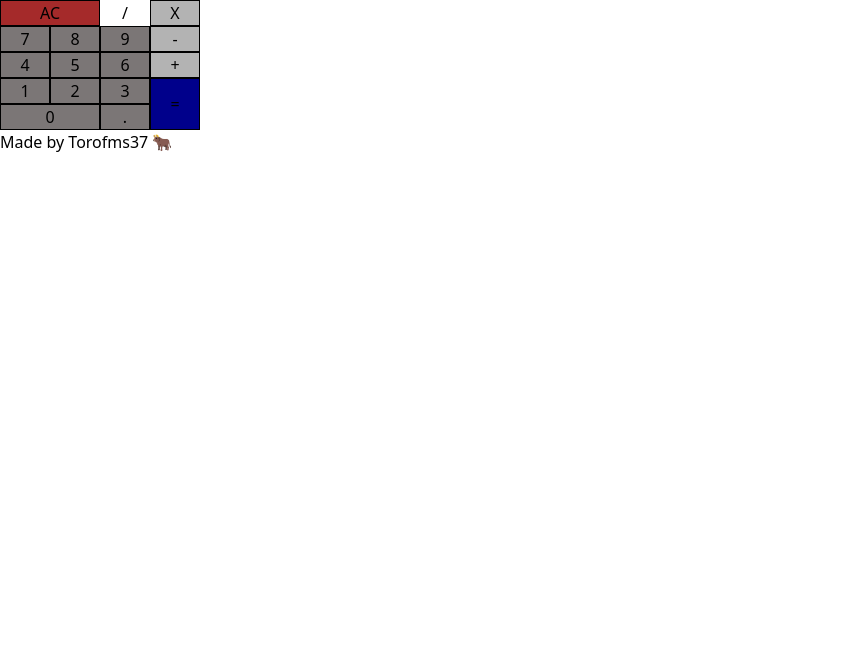
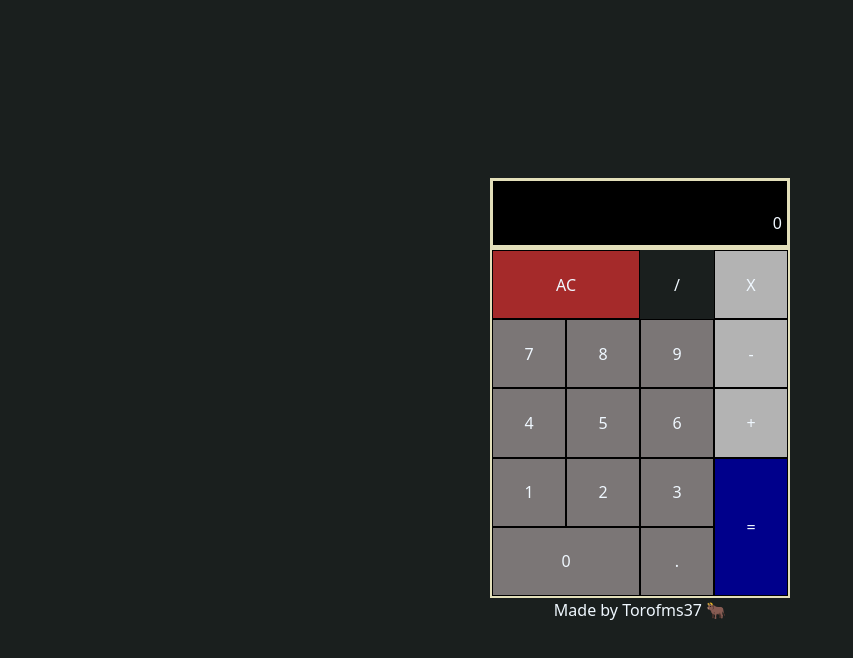
Before and after one commit to Torofms37/calculator, a plain HTML site: page index.html in a window 1280 px wide. Shown: the whole page, without its empty margins (0-853 px from the left). Drawn offline with nearby package versions, Linux system fonts and the light colour scheme.

Commit message:
terminé la calculadora

```diff
--- a/index.css
+++ b/index.css
@@ -1,3 +1,59 @@
+body {
+  background-color: #1a1f1e;
+  color: aliceblue;
+  width: 100vw;
+  height: 100vh;
+  display: flex;
+  justify-content: center;
+}
+
+.display {
+  background-color: black;
+  display: flex;
+  flex-direction: column;
+  justify-content: space-around;
+  text-align: end;
+  padding-right: 5px;
+  width: 100%;
+  height: 70px;
+  border: 3px solid #e3dfba;
+}
+
+#operation {
+  color: orange;
+}
+
+.controls {
+  display: grid;
+  width: 300px;
+  height: 350px;
+  grid-template-columns: 74px 74px 74px 74px;
+  border: 2px solid #e3dfba;
+  grid-template-rows: auto;
+  grid-template-areas:
+  "AC AC SLA POR"
+  "SEVEN EIGHT NINE REST"
+  "FOUR FIVE SIX PLUS"
+  "ONE TWO THREE EQUAL"
+  "CERO CERO DOT EQUAL"
+}
+
+button {
+  cursor: pointer;
+}
+
+button:active {
+  border: 1px solid #e3dfba;
+  transition: 0.1s;
+}
+
+.calculator {
+  display: flex;
+  flex-direction: column;
+  justify-content: center;
+  align-items: center;
+}
+
 .ac {
   grid-area: AC;
   background-color: brown;
@@ -95,15 +151,3 @@
   background-color: rgb(179, 179, 179);
   border: 1px solid black;
 }
-
-.controls {
-  display: grid;
-  grid-template-columns: 50px 50px 50px 50px;
-  grid-template-rows: auto;
-  grid-template-areas:
-  "AC AC SLA POR"
-  "SEVEN EIGHT NINE REST"
-  "FOUR FIVE SIX PLUS"
-  "ONE TWO THREE EQUAL"
-  "CERO CERO DOT EQUAL"
-}
--- a/index.html
+++ b/index.html
@@ -10,32 +10,30 @@
 <body>
   <div class="calculator">
     <div class="display">
-      <span></span>
-      <span></span>
+      <span id="operation"></span>
+      <span id="result">0</span>
     </div>
     <div class="controls">
-      <button class="ac">AC</button>
-      <button class="sla">/</button>
-      <button class="por">X</button>
-      <button class="seven">7</button>
-      <button class="eight">8</button>
-      <button class="nine">9</button>
-      <button class="four">4</button>
-      <button class="five">5</button>
-      <button class="six">6</button>
-      <button class="one">1</button>
-      <button class="two">2</button>
-      <button class="three">3</button>
-      <button class="cero">0</button>
-      <button class="dot">.</button>
-      <button class="equal">=</button>
-      <button class="plus">+</button>
-      <button class="rest">-</button>
+      <button id="ac" class="ac">AC</button>
+      <button id="sla" class="sla">/</button>
+      <button id="por" class="por">X</button>
+      <button id="seven" class="seven">7</button>
+      <button id="eight" class="eight">8</button>
+      <button id="nine" class="nine">9</button>
+      <button id="four" class="four">4</button>
+      <button id="five" class="five">5</button>
+      <button id="six" class="six">6</button>
+      <button id="one" class="one">1</button>
+      <button id="two" class="two">2</button>
+      <button id="three" class="three">3</button>
+      <button id="cero" class="cero">0</button>
+      <button id="dot" class="dot">.</button>
+      <button id="equal" class="equal">=</button>
+      <button id="plus" class="plus">+</button>
+      <button id="rest" class="rest">-</button>
     </div>
     <footer>
-      <p>Made by Torofms37 🐂
-
-      </p>
+      <p>Made by Torofms37 🐂</p>
     </footer>
   </div>
   <script src="./index.js"></script>
--- a/index.js
+++ b/index.js
@@ -0,0 +1,90 @@
+const result = document.getElementById("result");
+const operation = document.getElementById("operation");
+
+document.getElementById("ac").addEventListener("click", clearCalculator);
+document.getElementById("equal").addEventListener("click", calculate);
+
+document.getElementById("plus").addEventListener("click", () => pressOperation("+"));
+document.getElementById("rest").addEventListener("click", () => pressOperation("-"));
+document.getElementById("por").addEventListener("click", () => pressOperation("*"));
+document.getElementById("sla").addEventListener("click", () => pressOperation("/"));
+
+document.getElementById("one").addEventListener("click", () => pressNumber("1"));
+document.getElementById("two").addEventListener("click", () => pressNumber("2"));
+document.getElementById("three").addEventListener("click", () => pressNumber("3"));
+document.getElementById("four").addEventListener("click", () => pressNumber("4"));
+document.getElementById("five").addEventListener("click", () => pressNumber("5"));
+document.getElementById("six").addEventListener("click", () => pressNumber("6"));
+document.getElementById("seven").addEventListener("click", () => pressNumber("7"));
+document.getElementById("eight").addEventListener("click", () => pressNumber("8"));
+document.getElementById("nine").addEventListener("click", () => pressNumber("9"));
+document.getElementById("cero").addEventListener("click", () => pressNumber("0"));
+document.getElementById("dot").addEventListener("click", () => pressNumber("."));
+
+let currentInput = "";
+let previousInput = "";
+let selectedOperation = null;
+
+// Función para manejar la entrada de números
+function pressNumber(num) {
+    currentInput += num;
+    result.innerText = currentInput; // Muestra el número en la pantalla
+    operation.innerText = previousInput + (selectedOperation ? ` ${selectedOperation} ` : "") + currentInput;
+}
+
+// Función para manejar las operaciones
+function pressOperation(op) {
+    if (currentInput === "") return; // Evita operar sin número
+
+    if (previousInput !== "") {
+        calculate(); // Si ya hay un número previo, calcular antes
+    }
+
+    selectedOperation = op;
+    previousInput = currentInput;
+    currentInput = "";
+
+    operation.innerText = previousInput + " " + selectedOperation;
+}
+
+// Función para calcular el resultado
+function calculate() {
+    if (previousInput === "" || currentInput === "") return;
+
+    let num1 = parseFloat(previousInput);
+    let num2 = parseFloat(currentInput);
+    let total = 0;
+
+    switch (selectedOperation) {
+        case "+":
+            total = num1 + num2;
+            break;
+        case "-":
+            total = num1 - num2;
+            break;
+        case "*":
+            total = num1 * num2;
+            break;
+        case "/":
+            total = num2 !== 0 ? num1 / num2 : "Error";
+            break;
+        default:
+            return;
+    }
+
+    operation.innerText = previousInput + " " + selectedOperation + " " + currentInput + " =";
+    result.innerText = total;
+
+    currentInput = total.toString();
+    previousInput = "";
+    selectedOperation = null;
+}
+
+// Función para limpiar la calculadora
+function clearCalculator() {
+    currentInput = "";
+    previousInput = "";
+    selectedOperation = null;
+    result.innerText = "0";
+    operation.innerText = "";
+}
```
